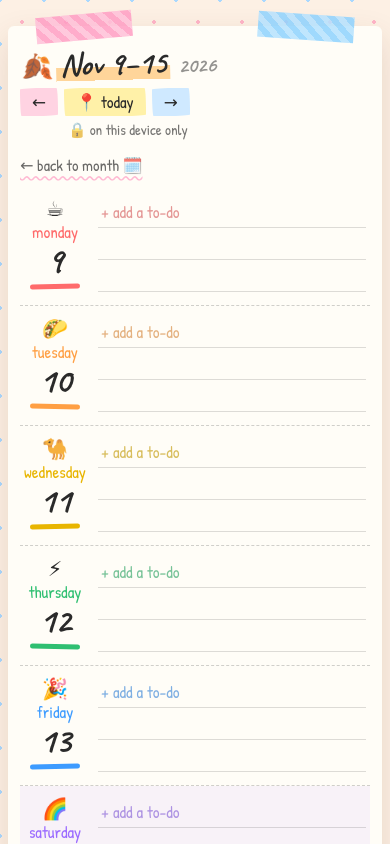
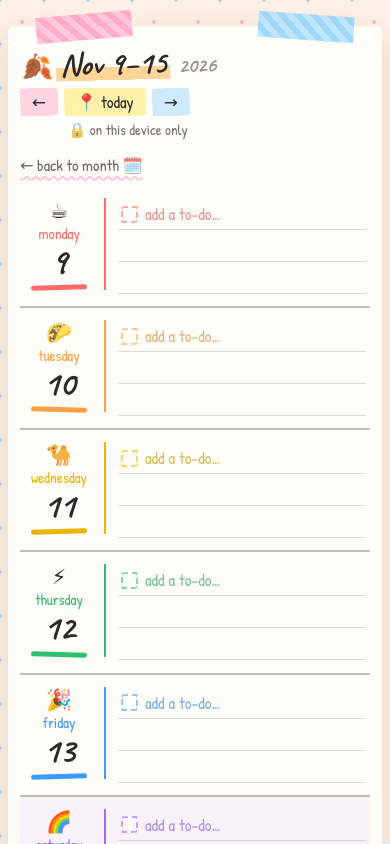
Before and after one commit to suchethas/calendar, a plain HTML site: page index.html in a window 390 px wide. Both pictures are taken after a click on the button "10". Shown: the top 844 px of the page. Drawn offline with Linux system fonts and the light colour scheme.

Commit message:
Phone view: margin line by each date, solid line between days, empty checkbox on add lines; stop item buttons squeezing text on desktop
Co-Authored-By: Claude Opus 5.5 <noreply@anthropic.com>

```diff
--- a/index.html
+++ b/index.html
@@ -347,7 +347,7 @@
   }
   .item:hover { background: color-mix(in srgb, var(--day) 10%, transparent); }
   .item.dragging { opacity: .3; }
-  .item .txt { flex: 1; min-width: 0; overflow-wrap: anywhere; outline: none; }
+  .item .txt { flex: 1; min-width: 0; overflow-wrap: break-word; outline: none; }
   .item .txt[contenteditable="true"] {
     cursor: text;
     background: #fff;
@@ -402,6 +402,20 @@
   .item:hover .del, .item:focus-within .del,
   .item:hover .mv, .item:focus-within .mv { opacity: .45; }
   .del:hover, .mv:hover { opacity: 1 !important; }
+  /* mouse: the buttons float over the end of the line on hover, so they never squeeze the text */
+  @media (hover: hover) {
+    .item { position: relative; }
+    .item .mv, .item .del {
+      position: absolute;
+      top: 0;
+      display: none;
+      background: var(--paper);
+      box-shadow: -6px 0 6px var(--paper);
+    }
+    .item .del { right: 0; }
+    .item .mv { right: 20px; }
+    .item:hover .mv, .item:hover .del, .item:focus-within .mv, .item:focus-within .del { display: block; }
+  }
   /* touch screens have no hover: always show the item buttons */
   @media (hover: none) {
     .del, .mv { opacity: .45; padding: 0 6px; }
@@ -420,6 +434,17 @@
     background: transparent;
     border: none;
     border-radius: 0;
+  }
+  /* "+ add a to-do" line on a day starts with an empty checkbox, so days read as checklists */
+  .add-row { display: flex; align-items: center; gap: 7px; padding: 0 3px; }
+  .add-row input.add { flex: 1; min-width: 0; padding: 0; }
+  .ghost-check {
+    flex: 0 0 auto;
+    width: 17px; height: 17px;
+    border: 2px dashed var(--day);
+    border-radius: var(--sketch);
+    background: #fff;
+    opacity: .6;
   }
   input.add::placeholder { color: color-mix(in srgb, var(--day) 70%, #888); opacity: .75; }
   input.add:focus { outline: none; background: color-mix(in srgb, var(--day) 10%, transparent); }
@@ -518,8 +543,12 @@
     .day .mark { font-size: .72rem; line-height: 16px; min-width: 16px; padding: 0 4px; bottom: 3px; right: 3px; }
     .day.today::after { font-size: .75rem; top: 2px; right: 3px; }
     .week { grid-template-columns: 1fr; }
-    .week-day { min-height: 120px; flex-direction: row; gap: 12px; border-right: none; border-bottom: 1.5px dashed var(--divider); padding: 10px 4px; }
-    .week-day .label { flex: 0 0 62px; }
+    /* solid line between days */
+    .week-day { min-height: 120px; flex-direction: row; gap: 12px; border-right: none; border-bottom: 2px solid rgba(42, 42, 42, .3); padding: 12px 4px; }
+    .week-day:last-child { border-bottom: none; }
+    /* coloured margin line between the date and its to-dos, like a notebook margin */
+    .week-day .wd { font-size: .95rem; }
+    .week-day .label { flex: 0 0 82px; min-width: 0; align-self: stretch; justify-content: flex-start; padding-right: 10px; border-right: 2.5px solid var(--day); }
     .week-day .num { font-size: 2.2rem; }
   }
 </style>
@@ -899,7 +928,13 @@
         body.appendChild(yay);
       }
 
-      body.appendChild(makeAddInput(key, "+ add a to-do", `Add a to-do for ${WEEKDAYS[date.getDay()]} ${date.getDate()}`));
+      const addRow = document.createElement("div");
+      addRow.className = "add-row";
+      const ghost = document.createElement("span");
+      ghost.className = "ghost-check";
+      ghost.setAttribute("aria-hidden", "true");
+      addRow.append(ghost, makeAddInput(key, "add a to-do…", `Add a to-do for ${WEEKDAYS[date.getDay()]} ${date.getDate()}`));
+      body.appendChild(addRow);
       col.append(label, body);
       makeDropZone(col, ul, key);
       week.appendChild(col);
```
